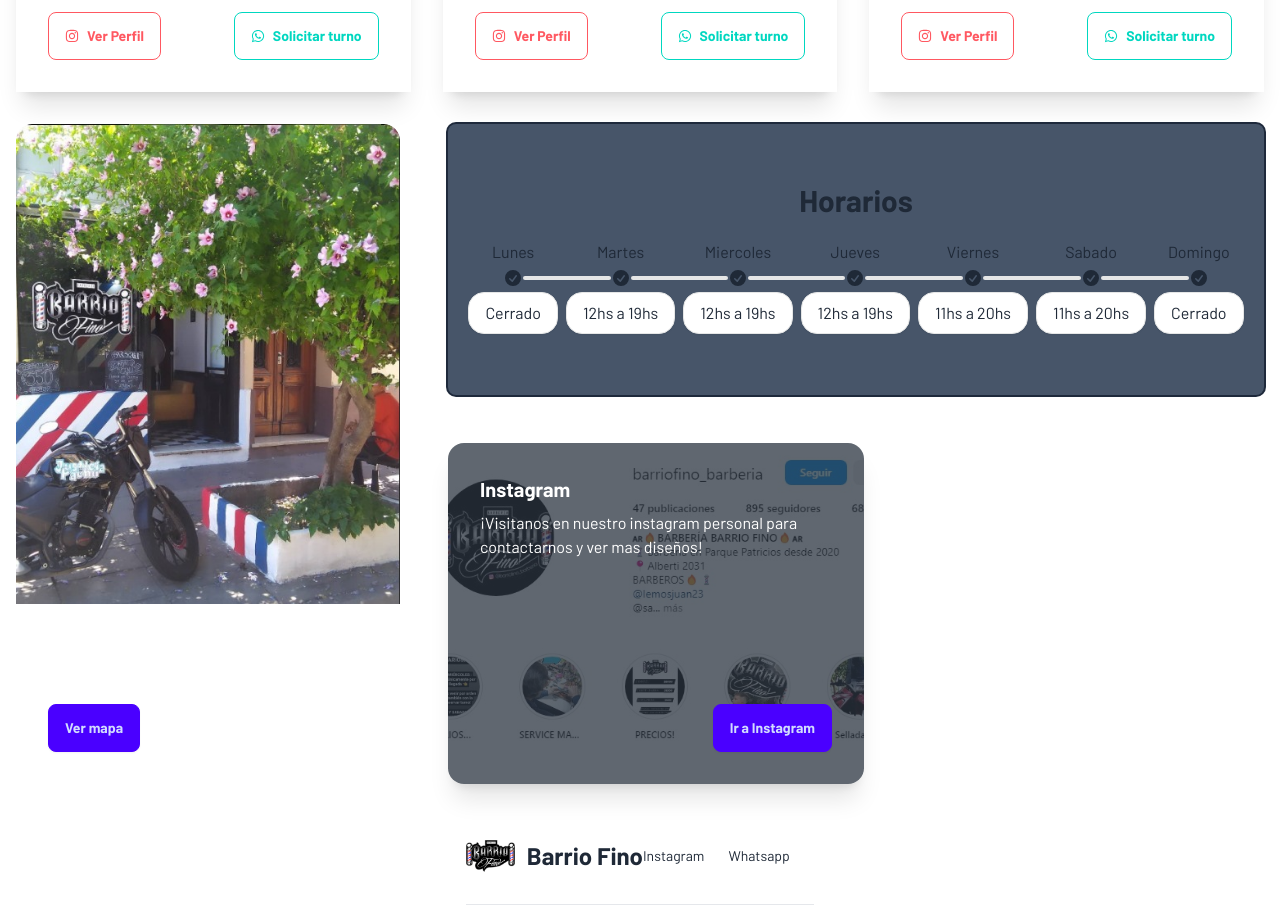
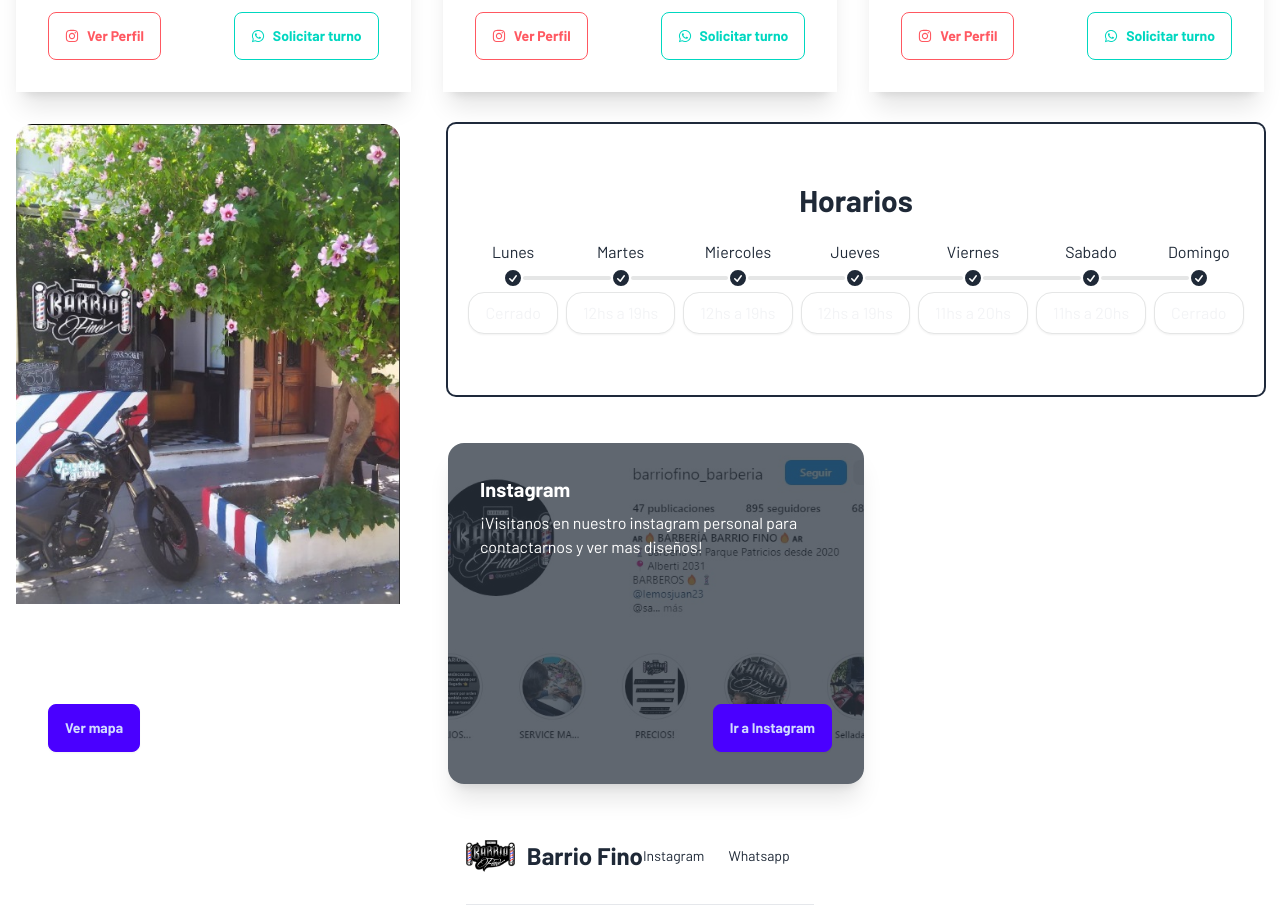
Before and after one commit to SebastianGaleano20/barber-app, a Next.js app: page / in a window 1280 px wide. Shown: the part 2280-3201 px from the top of the page. Built offline with nearby package versions, Linux system fonts and the light colour scheme.

Commit message:
Hour Component DarkMode added

```diff
--- a/src/app/ui/dashboard/Hours.jsx
+++ b/src/app/ui/dashboard/Hours.jsx
@@ -1,6 +1,6 @@
 export default function Hours() {
     return (
-        <section className="card bg-slate-600 ring-2 ring-slate-800 m-4 rounded-lg md:h-auto md:row-start-1 md:row-end-2 md:col-start-2 md:col-end-4 lg:flex lg:justify-center lg:items-center">
+        <section className="bg-white dark:bg-gray-900 card bg-slate-600 ring-2 ring-slate-800 m-4 rounded-lg md:h-auto md:row-start-1 md:row-end-2 md:col-start-2 md:col-end-4 lg:flex lg:justify-center lg:items-center">
             <h2 className="text-3xl font-bold text-center">Horarios</h2>
             <ul className="timeline timeline-vertical lg:timeline-horizontal">
                 <li>
@@ -17,7 +17,7 @@ export default function Hours() {
                                 clipRule="evenodd" />
                         </svg>
                     </div>
-                    <div className="timeline-end timeline-box">Cerrado</div>
+                    <div className="timeline-end timeline-box text-gray-100">Cerrado</div>
                     <hr />
                 </li>
                 <li>
@@ -35,7 +35,7 @@ export default function Hours() {
                                 clipRule="evenodd" />
                         </svg>
                     </div>
-                    <div className="timeline-end timeline-box">12hs a 19hs</div>
+                    <div className="timeline-end timeline-box text-gray-100">12hs a 19hs</div>
                     <hr />
                 </li>
                 <li>
@@ -53,7 +53,7 @@ export default function Hours() {
                                 clipRule="evenodd" />
                         </svg>
                     </div>
-                    <div className="timeline-end timeline-box">12hs a 19hs</div>
+                    <div className="timeline-end timeline-box text-gray-100">12hs a 19hs</div>
                     <hr />
                 </li>
                 <li>
@@ -71,7 +71,7 @@ export default function Hours() {
                                 clipRule="evenodd" />
                         </svg>
                     </div>
-                    <div className="timeline-end timeline-box">12hs a 19hs</div>
+                    <div className="timeline-end timeline-box text-gray-100">12hs a 19hs</div>
                     <hr />
                 </li>
                 <li>
@@ -89,7 +89,7 @@ export default function Hours() {
                                 clipRule="evenodd" />
                         </svg>
                     </div>
-                    <div className="timeline-end timeline-box">11hs a 20hs</div>
+                    <div className="timeline-end timeline-box text-gray-100">11hs a 20hs</div>
                     <hr />
                 </li>
                 <li>
@@ -107,7 +107,7 @@ export default function Hours() {
                                 clipRule="evenodd" />
                         </svg>
                     </div>
-                    <div className="timeline-end timeline-box">11hs a 20hs</div>
+                    <div className="timeline-end timeline-box text-gray-100">11hs a 20hs</div>
                     <hr />
                 </li>
                 <li>
@@ -125,7 +125,7 @@ export default function Hours() {
                                 clipRule="evenodd" />
                         </svg>
                     </div>
-                    <div className="timeline-end timeline-box">Cerrado</div>
+                    <div className="timeline-end timeline-box text-gray-100">Cerrado</div>
                 </li>
             </ul>
         </section>
```
